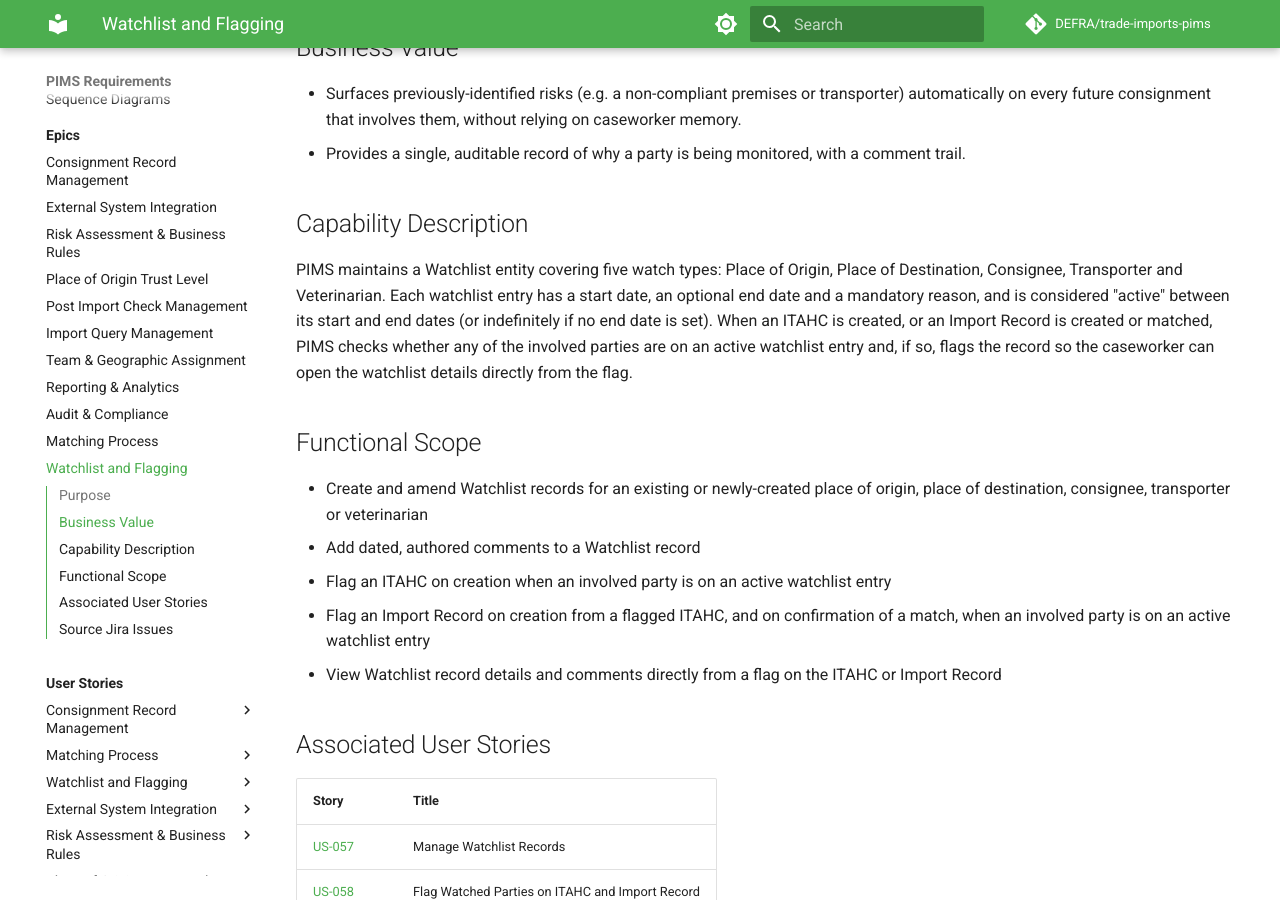
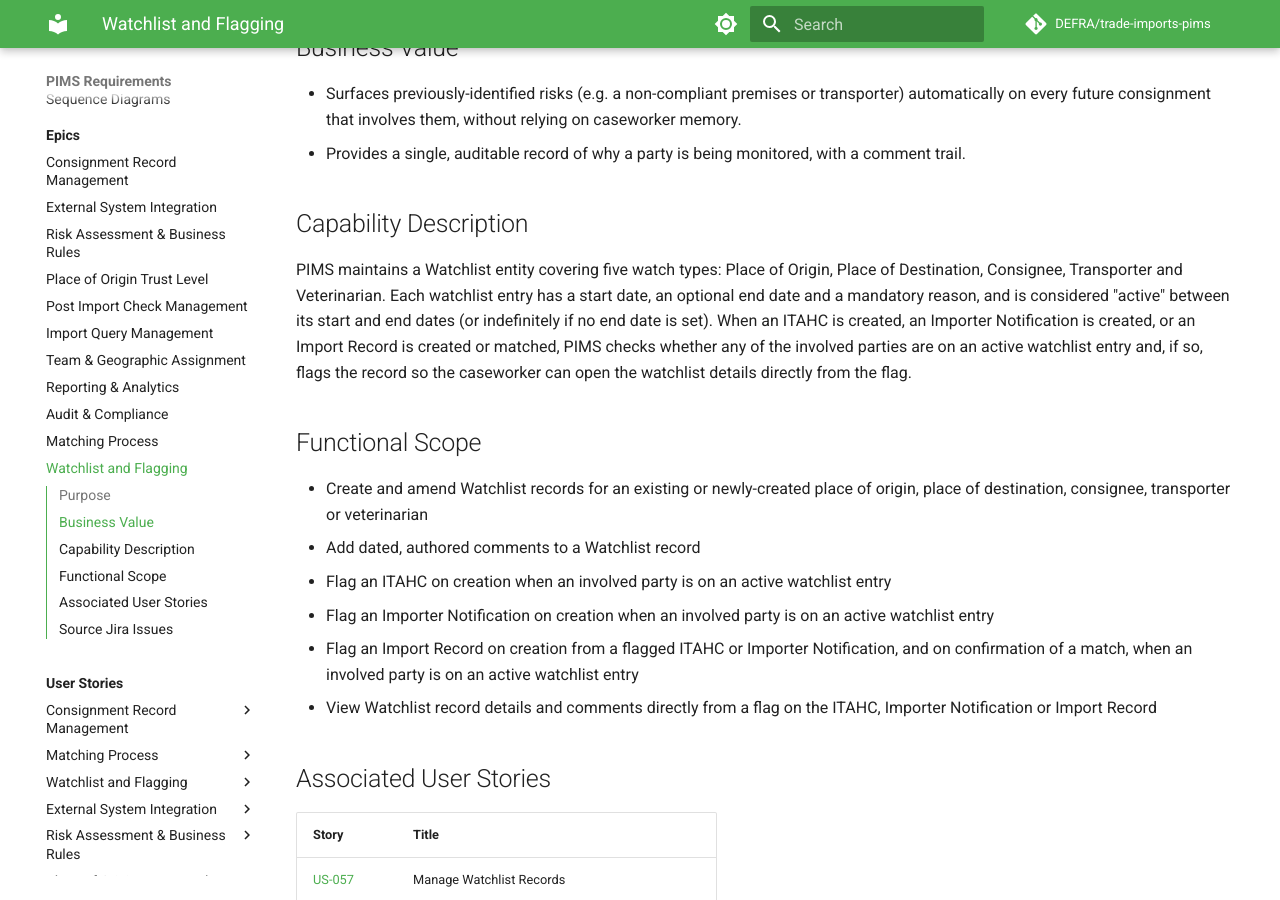
Before and after one commit to DEFRA/trade-imports-pims, an MkDocs documentation site: the page built from docs/requirements/epics/EPIC-Watchlist-and-Flagging.md, in a window 1280 px wide and 900 px high, scrolled down 317 px. Built offline with MkDocs 1.6.1 and Material for MkDocs 9.7.7, drawn with Linux system fonts in a browser that asks for light colours; a script that is not in the unit is left out; comment, search, counter and statistics services are not loaded.

Commit message:
docs: address Epic scope does not include Importer Notification behavior comment

```diff
--- a/docs/requirements/epics/EPIC-Watchlist-and-Flagging.md
+++ b/docs/requirements/epics/EPIC-Watchlist-and-Flagging.md
@@ -11,15 +11,16 @@ Enable EU Imports Caseworkers to place a place of origin, place of destination,
 
 ## Capability Description
 
-PIMS maintains a Watchlist entity covering five watch types: Place of Origin, Place of Destination, Consignee, Transporter and Veterinarian. Each watchlist entry has a start date, an optional end date and a mandatory reason, and is considered "active" between its start and end dates (or indefinitely if no end date is set). When an ITAHC is created, or an Import Record is created or matched, PIMS checks whether any of the involved parties are on an active watchlist entry and, if so, flags the record so the caseworker can open the watchlist details directly from the flag.
+PIMS maintains a Watchlist entity covering five watch types: Place of Origin, Place of Destination, Consignee, Transporter and Veterinarian. Each watchlist entry has a start date, an optional end date and a mandatory reason, and is considered "active" between its start and end dates (or indefinitely if no end date is set). When an ITAHC is created, an Importer Notification is created, or an Import Record is created or matched, PIMS checks whether any of the involved parties are on an active watchlist entry and, if so, flags the record so the caseworker can open the watchlist details directly from the flag.
 
 ## Functional Scope
 
 - Create and amend Watchlist records for an existing or newly-created place of origin, place of destination, consignee, transporter or veterinarian
 - Add dated, authored comments to a Watchlist record
 - Flag an ITAHC on creation when an involved party is on an active watchlist entry
-- Flag an Import Record on creation from a flagged ITAHC, and on confirmation of a match, when an involved party is on an active watchlist entry
-- View Watchlist record details and comments directly from a flag on the ITAHC or Import Record
+- Flag an Importer Notification on creation when an involved party is on an active watchlist entry
+- Flag an Import Record on creation from a flagged ITAHC or Importer Notification, and on confirmation of a match, when an involved party is on an active watchlist entry
+- View Watchlist record details and comments directly from a flag on the ITAHC, Importer Notification or Import Record
 
 ## Associated User Stories
 
```
